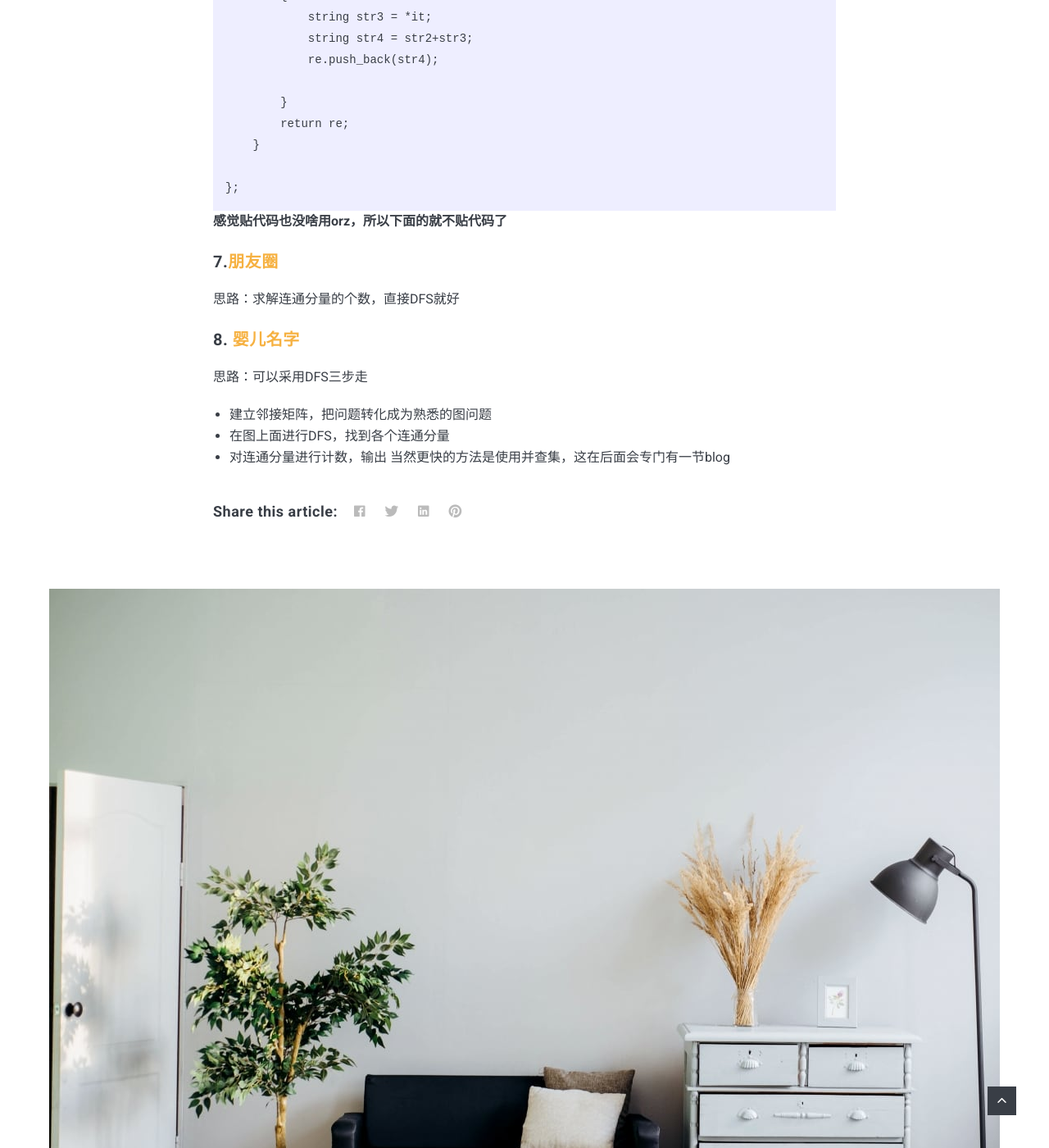
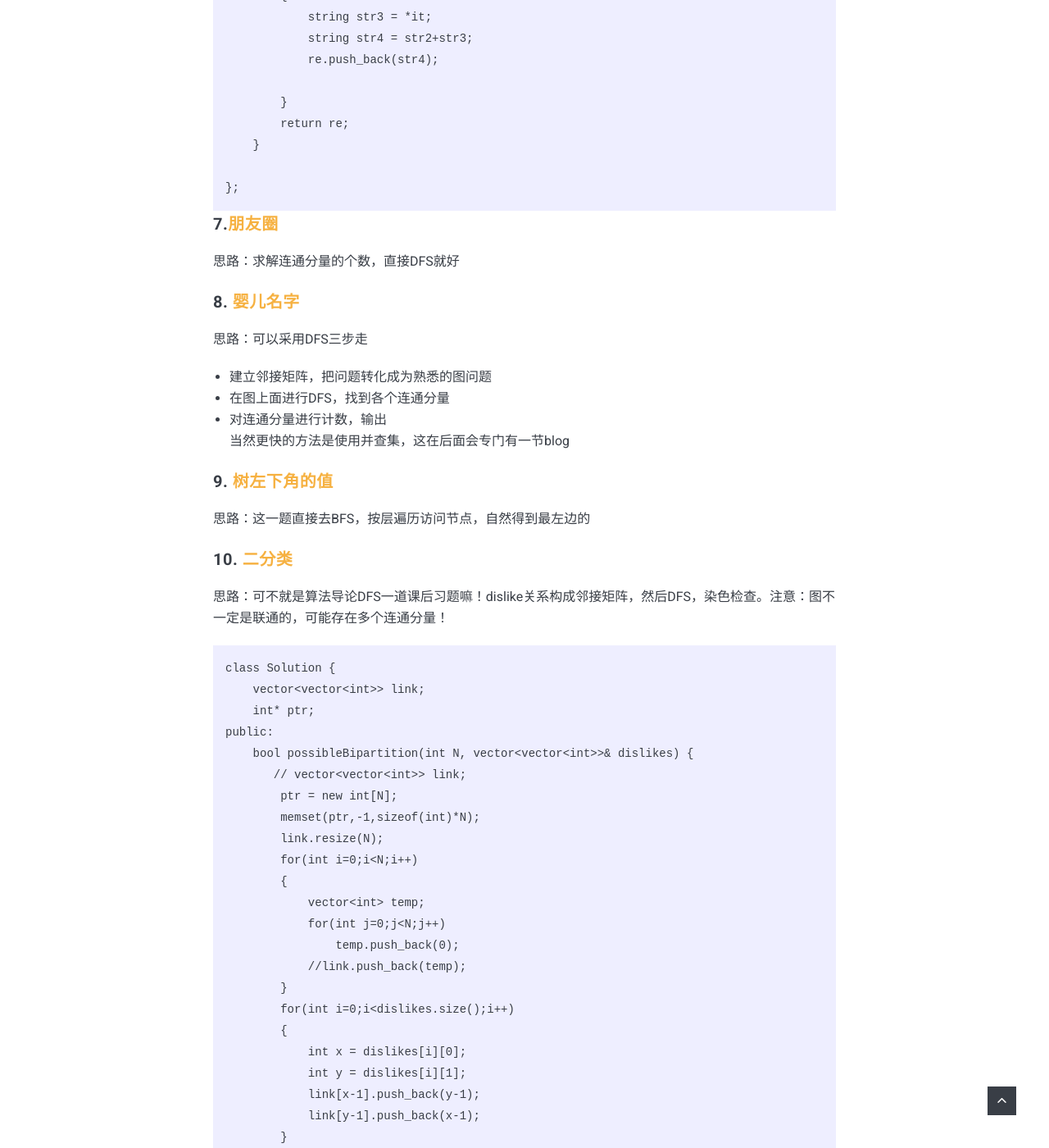
Before and after one commit to ivy-lv11/ivy-lv11.github.io, a Jekyll site: the page built from _posts/2020-08-25-DFS.markdown, in a window 1280 px wide and 1400 px high, scrolled down 8211 px. Shown: the whole window at 82% size. Built offline with Jekyll 4.4.1, drawn with Linux system fonts in a browser that asks for light colours; nearby versions of some CDN libraries; comment, search, counter and statistics services are not loaded; some of the changed text lies outside the part shown.

Commit message:
add question

````diff
--- a/_posts/2020-08-25-DFS.markdown
+++ b/_posts/2020-08-25-DFS.markdown
@@ -287,7 +287,7 @@ public:
 
 };
 ```
-**感觉贴代码也没啥用orz，所以下面的就不贴代码了**
+
 #### 7.[朋友圈](https://leetcode-cn.com/problems/friend-circles/)
 思路：求解连通分量的个数，直接DFS就好
 
@@ -297,3 +297,69 @@ public:
 * 在图上面进行DFS，找到各个连通分量
 * 对连通分量进行计数，输出
 当然更快的方法是使用并查集，这在后面会专门有一节blog
+
+#### 9. [树左下角的值](https://leetcode-cn.com/problems/find-bottom-left-tree-value/)
+思路：这一题直接去BFS，按层遍历访问节点，自然得到最左边的
+
+#### 10. [二分类](https://leetcode-cn.com/problems/possible-bipartition/)
+思路：可不就是算法导论DFS一道课后习题嘛！dislike关系构成邻接矩阵，然后DFS，染色检查。注意：图不一定是联通的，可能存在多个连通分量！
+```
+class Solution {
+    vector<vector<int>> link;
+    int* ptr;
+public:
+    bool possibleBipartition(int N, vector<vector<int>>& dislikes) {
+       // vector<vector<int>> link;
+        ptr = new int[N];
+        memset(ptr,-1,sizeof(int)*N);
+        link.resize(N);
+        for(int i=0;i<N;i++)
+        {
+            vector<int> temp;
+            for(int j=0;j<N;j++)
+                temp.push_back(0);
+            //link.push_back(temp);
+        }
+        for(int i=0;i<dislikes.size();i++)
+        {
+            int x = dislikes[i][0];
+            int y = dislikes[i][1];
+            link[x-1].push_back(y-1);
+            link[y-1].push_back(x-1);
+        }
+        for(int i=0;i<N;i++)
+        {
+            if(ptr[i]==-1)
+            {
+                bool r = dfs(i,0);
+                if(r==false)
+                    return false;
+            }
+            else
+                continue;
+        }
+    }
+    bool dfs(int id,int color)
+    {
+        if(ptr[id]!=-1)
+        {
+            if(ptr[id]==color)
+                return true;
+            else
+                return false;
+        }
+        else
+        {
+            ptr[id] = color;
+            int x = (color==1?0:1);
+            for(int i=0;i<link[id].size();i++)
+            {
+                    bool r =dfs(link[id][i],x);
+                    if(r==false)
+                        return false;
+            }
+            return true;
+        }
+    }
+};
+```
````
